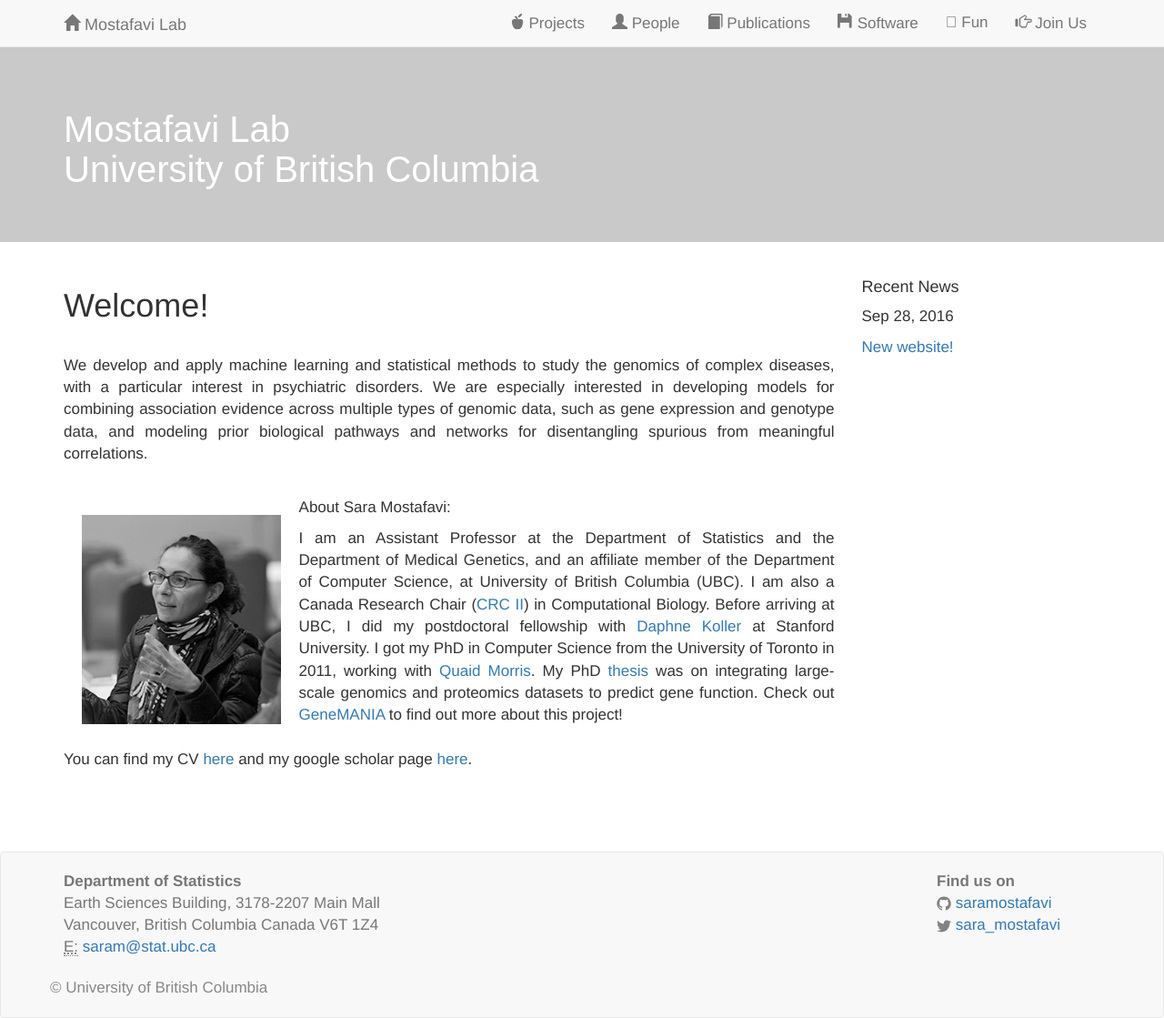
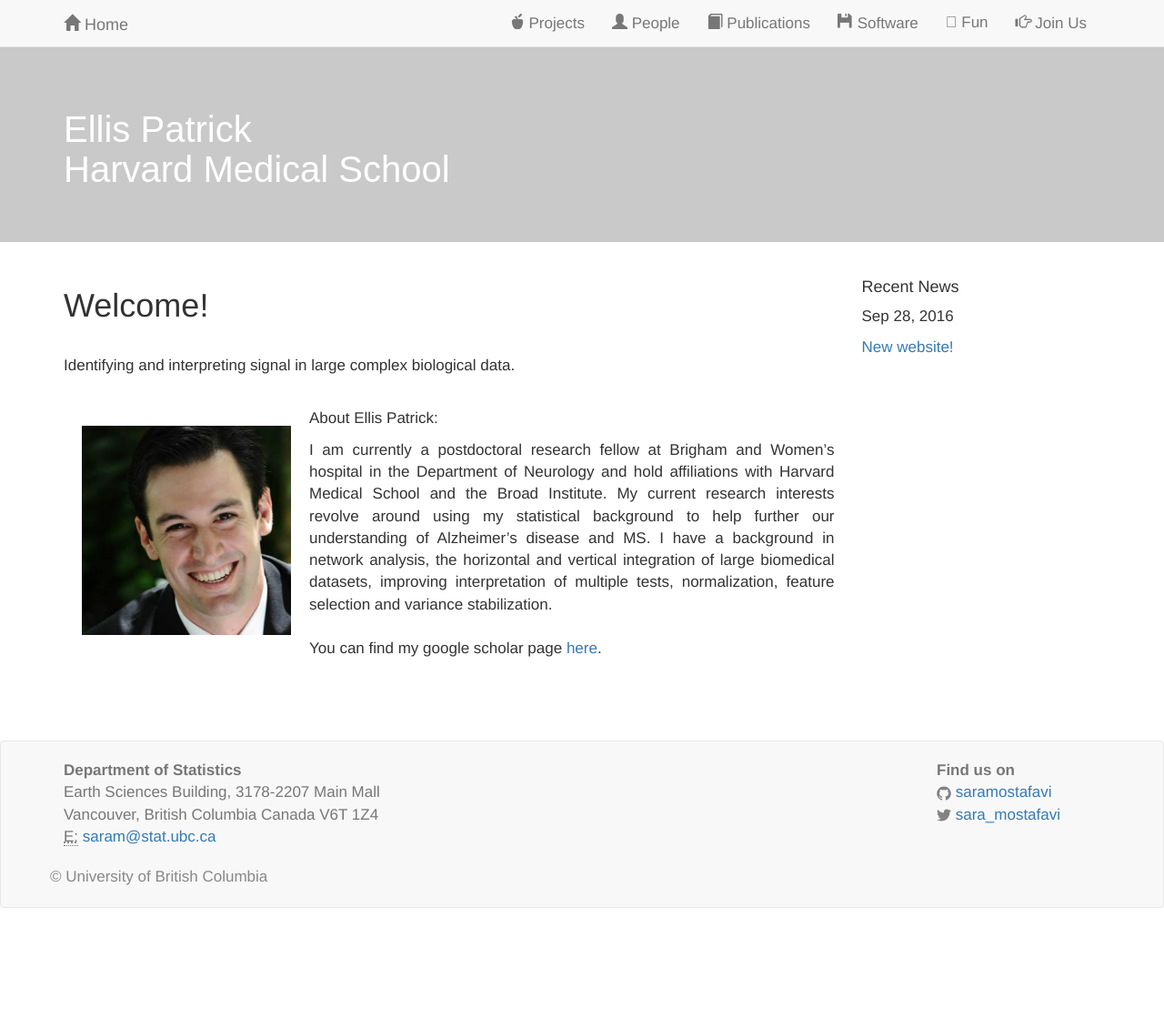
Before and after one commit to ellispatrick/ellispatrick.github.io, a Jekyll site: the page built from index.html, in a window 1280 px wide. Shown: the whole page at 91% size. Built offline with Jekyll 4.4.1, drawn with Linux system fonts in a browser that asks for light colours; nearby versions of some CDN libraries; a style sheet for code colours, icons or effects is not loaded; after the commit the page ends 998 px from its top, so only the background shows below that.

Commit message:
Customize home page

```diff
--- a/_includes/header.html
+++ b/_includes/header.html
@@ -7,7 +7,7 @@
                 <span class="icon-bar"></span>
                 <span class="icon-bar"></span>
             </button>
-            <a class="navbar-brand" href="/"><span class="glyphicon glyphicon-home" aria-hidden="true"></span> Mostafavi Lab</a>
+            <a class="navbar-brand" href="/"><span class="glyphicon glyphicon-home" aria-hidden="true"></span> Home </a>
         </div>
         <div id="navbar" class="collapse navbar-collapse">
             <ul class="nav navbar-nav pull-right">
--- a/_layouts/home.html
+++ b/_layouts/home.html
@@ -4,8 +4,8 @@ layout: default
 <div class="jumbotron">
     <div class="container">
         <h1>
-            Mostafavi Lab <br/>
-            University of British Columbia
+            Ellis Patrick <br/>
+            Harvard Medical School
         </h1>
      </div>
 </div>
--- a/index.html
+++ b/index.html
@@ -15,25 +15,18 @@ layout: home
 <h1>Welcome!</h1>
 
 <br>
-<p>We develop and apply machine learning and statistical methods to study the genomics of complex diseases, with a particular interest in psychiatric disorders. We are especially interested in developing models for combining association evidence across multiple types of genomic data, such as gene expression and genotype data, and modeling prior biological pathways and networks for disentangling spurious from meaningful correlations.
-</p>
+<p>Identifying and interpreting signal in large complex biological data. </p>
 
 <br>
 
-<IMG SRC="images/CBD_Sara.png" ALT="some text" ALIGN="LEFT" hspace="20" vspace="20" HEIGHT="230">
+<IMG SRC="images/Ellis.jpg" ALT="some text" ALIGN="LEFT" hspace="20" vspace="20" HEIGHT="230">
 
 
-<p>About Sara Mostafavi:</p>
+<p>About Ellis Patrick:</p>
 
 <p>
-I am an Assistant Professor at the Department of Statistics and the Department of Medical Genetics, and an affiliate member of the Department of Computer Science, at University of British Columbia (UBC).
-I am also a Canada Research Chair (<a href="http://www.chairs-chaires.gc.ca/chairholders-titulaires/profile-eng.aspx?profileId=3457">CRC II</a>) in Computational Biology.
-
-Before arriving at UBC, I did my postdoctoral fellowship with <a href="http://dags.stanford.edu/index.html">Daphne Koller</a> at Stanford University. I got my PhD in Computer Science from the University of Toronto in 2011, working with <a href="http://www.morrislab.ca/">Quaid Morris</a>.
-My PhD <a href="http://ai.stanford.edu/~saram/thesis-v15r-march.pdf">thesis</a> was on integrating large-scale genomics and proteomics datasets to predict gene function.
-Check out <a href="http://www.genemania.org">GeneMANIA</a> to find out more about this project!
+I am currently a postdoctoral research fellow at Brigham and Women’s hospital in the Department of Neurology and hold affiliations with Harvard Medical School and the Broad Institute. My current research interests revolve around using my statistical background to help further our understanding of Alzheimer’s disease and MS.  I have a background in network analysis, the horizontal and vertical integration of large biomedical datasets, improving interpretation of multiple tests, normalization, feature selection and variance stabilization.<br>
 <br>
-<br>
-You can find my CV <a href="http://stat.ubc.ca/~saram/vitae_sm_2016.pdf">here</a> and my google scholar page <a href="https://scholar.google.ca/citations?user=nBL0J6kAAAAJ&hl=en">here</a>.
+You can find my google scholar page <a href="https://scholar.google.com.au/citations?user=s-cliFIAAAAJ&hl=en">here</a>.
 </p>
 <br><br>
```
Also changed, not shown: _posts/2016-09-28-New Website.md (+1 -3 lines), images/Ellis.jpg (added).
